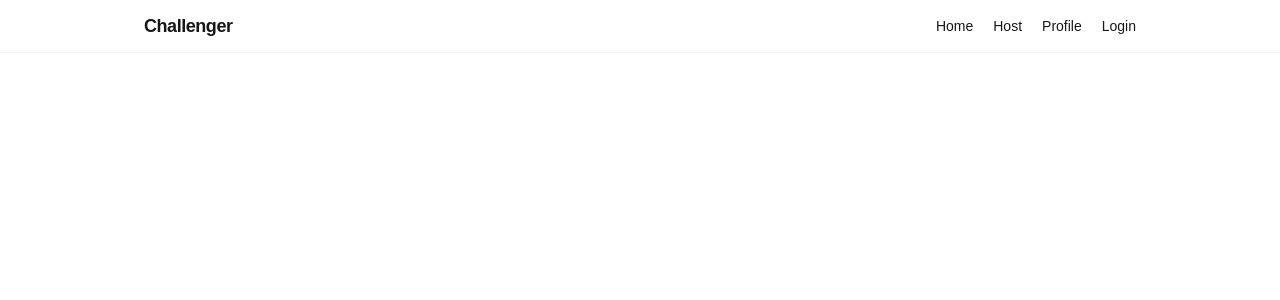
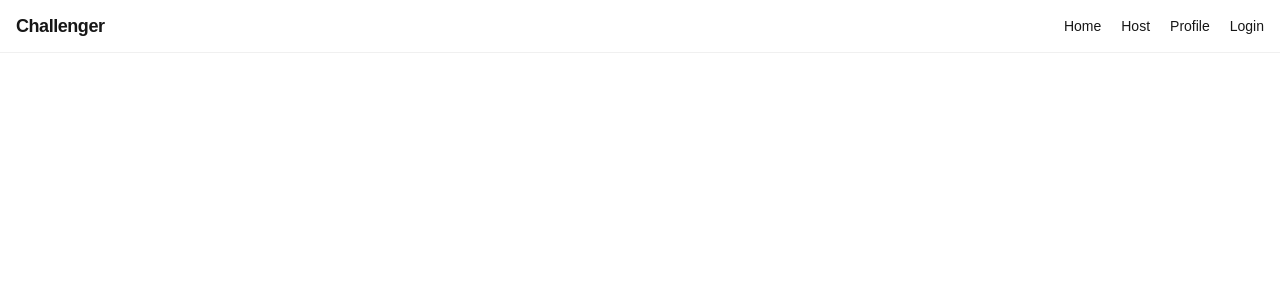
Before and after one commit to Kahnanga/median, a Next.js app: page / in a window 1280 px wide. Shown: the top 300 px of the page. Built offline with nearby package versions, Linux system fonts and the light colour scheme.

Commit message:
Apply DOM diff: update header/nav styles and remove layout centering
cgen-eb0e406a295442d78a6cd27b082b4272

```diff
--- a/src/components/Navbar.tsx
+++ b/src/components/Navbar.tsx
@@ -12,24 +12,11 @@ export default function Navbar() {
   ]
 
   return (
-    <header
-      className="
-        site-header
-        w-full
-        border-b border-black/[.06]
-        bg-transparent
-      "
-      role="banner"
-    >
+    <header style={{display: "flex", borderBottomWidth: "0.8px", borderBottomColor: "oklab(0 0 0 / 0.06)", flexDirection: "column", fontWeight: 400, width: "100%"}} className="site-header w-full" role="banner">
       <nav
-        className="
-          nav-container
-          flex justify-between items-center
-          max-w-5xl mx-auto
-          px-4 py-3
-        "
         role="navigation"
         aria-label="Main navigation"
+        style={{display: "flex", alignItems: "center", fontWeight: 400, justifyContent: "space-between", width: "100%", padding: "12px 16px"}}
       >
         {/* Markenname / Logo */}
         <div className="brand">
```
